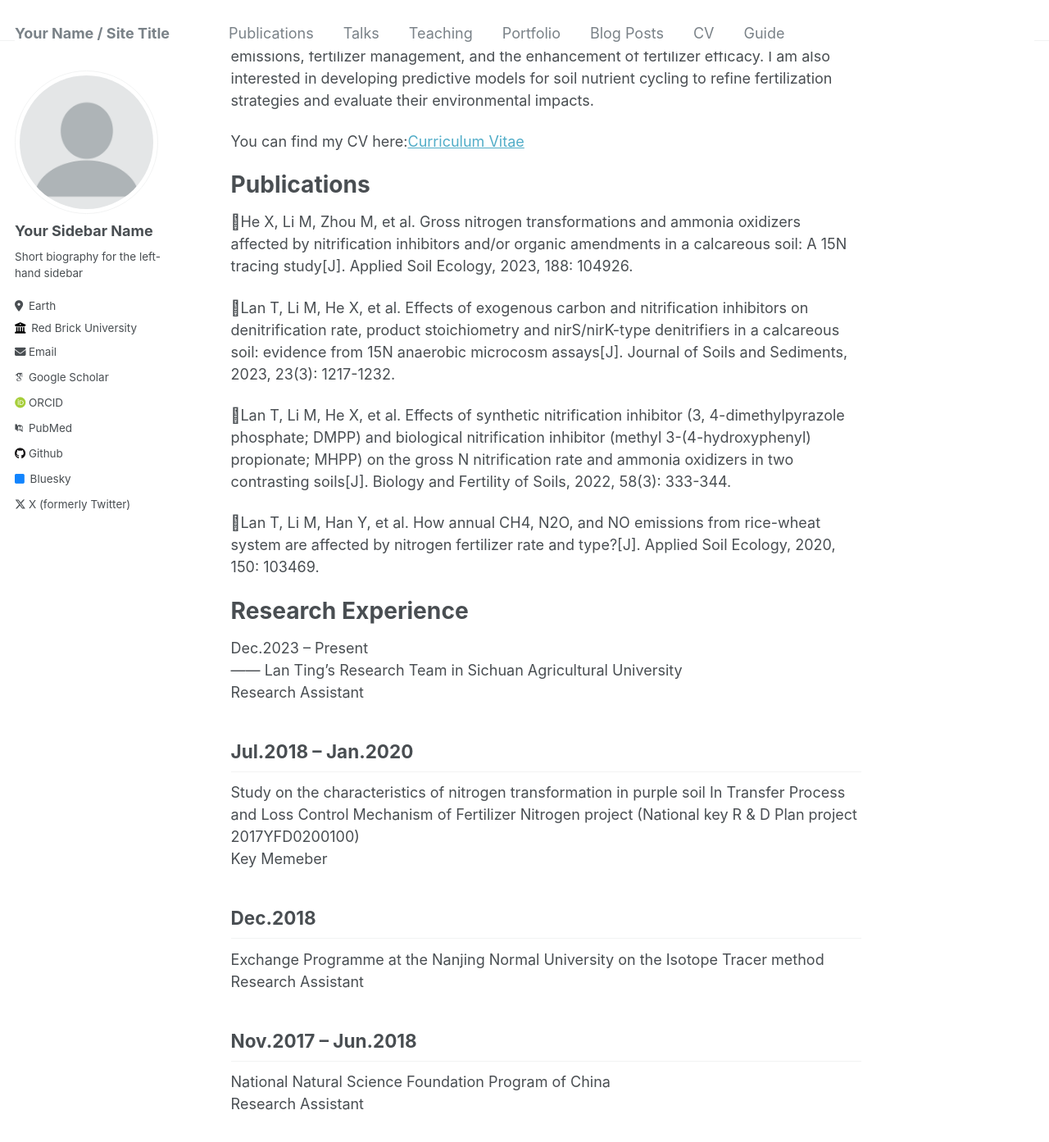
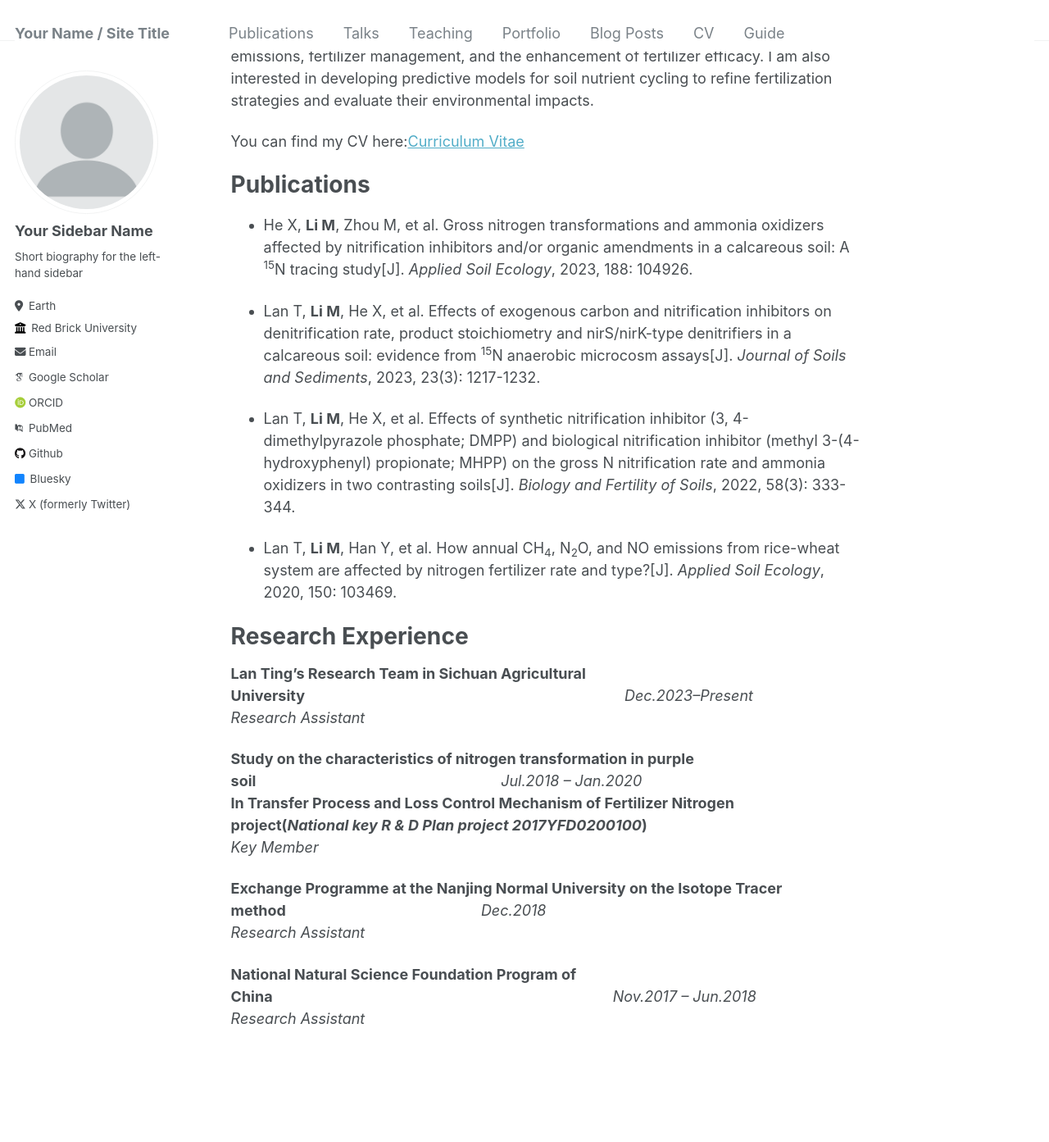
Before and after one commit to HazelLi123/HazelLi123.github.io, a Jekyll site: the page built from _pages/about.md, in a window 1280 px wide and 1400 px high, scrolled down 205 px. Shown: the top 1393 px of the window at 82% size. Built offline with Jekyll 4.4.1, drawn with Linux system fonts in a browser that asks for light colours; some web fonts are replaced.

Commit message:
Update about.md

```diff
--- a/_pages/about.md
+++ b/_pages/about.md
@@ -15,32 +15,28 @@ You can find my CV here:[Curriculum Vitae ](../assets/CV.pdf)
 
 Publications
 ======
-He X, Li M, Zhou M, et al. Gross nitrogen transformations and ammonia oxidizers affected by nitrification inhibitors and/or organic amendments in a calcareous soil: A 15N tracing study[J]. Applied Soil Ecology, 2023, 188: 104926.
+- He X, **Li M**, Zhou M, et al. Gross nitrogen transformations and ammonia oxidizers affected by nitrification inhibitors and/or organic amendments in a calcareous soil: A <sup>15</sup>N tracing study[J]. *Applied Soil Ecology*, 2023, 188: 104926.
 
-Lan T, Li M, He X, et al. Effects of exogenous carbon and nitrification inhibitors on denitrification rate, product stoichiometry and nirS/nirK-type denitrifiers in a calcareous soil: evidence from 15N anaerobic microcosm assays[J]. Journal of Soils and Sediments, 2023, 23(3): 1217-1232.
+- Lan T, **Li M**, He X, et al. Effects of exogenous carbon and nitrification inhibitors on denitrification rate, product stoichiometry and nirS/nirK-type denitrifiers in a calcareous soil: evidence from <sup>15</sup>N anaerobic microcosm assays[J]. *Journal of Soils and Sediments*, 2023, 23(3): 1217-1232.
 
-Lan T, Li M, He X, et al. Effects of synthetic nitrification inhibitor (3, 4-dimethylpyrazole phosphate; DMPP) and biological nitrification inhibitor (methyl 3-(4-hydroxyphenyl) propionate; MHPP) on the gross N nitrification rate and ammonia oxidizers in two contrasting soils[J]. Biology and Fertility of Soils, 2022, 58(3): 333-344.
+- Lan T, **Li M**, He X, et al. Effects of synthetic nitrification inhibitor (3, 4-dimethylpyrazole phosphate; DMPP) and biological nitrification inhibitor (methyl 3-(4-hydroxyphenyl) propionate; MHPP) on the gross N nitrification rate and ammonia oxidizers in two contrasting soils[J]. *Biology and Fertility of Soils*, 2022, 58(3): 333-344.
 
-Lan T, Li M, Han Y, et al. How annual CH4, N2O, and NO emissions from rice-wheat system are affected by nitrogen fertilizer rate and type?[J]. Applied Soil Ecology, 2020, 150: 103469.
+- Lan T, **Li M**, Han Y, et al. How annual CH<sub>4</sub>, N<sub>2</sub>O, and NO emissions from rice-wheat system are affected by nitrogen fertilizer rate and type?[J]. *Applied Soil Ecology*, 2020, 150: 103469.
 
 Research Experience
 ======
-Dec.2023 – Present
-------
-Lan Ting's Research Team in Sichuan Agricultural University
-Research Assistant
+**Lan Ting's Research Team in Sichuan Agricultural University**&nbsp;&nbsp;&nbsp;&nbsp;&nbsp;&nbsp;&nbsp;&nbsp;&nbsp;&nbsp;&nbsp;&nbsp;&nbsp;&nbsp;&nbsp;&nbsp;&nbsp;&nbsp;&nbsp;&nbsp;&nbsp;&nbsp;&nbsp;&nbsp;&nbsp;&nbsp;&nbsp;&nbsp;&nbsp;&nbsp;&nbsp;&nbsp;&nbsp;&nbsp;&nbsp;&nbsp;&nbsp;&nbsp;&nbsp;&nbsp;&nbsp;&nbsp;&nbsp;&nbsp;&nbsp;&nbsp;&nbsp;&nbsp;&nbsp;&nbsp;&nbsp;&nbsp;&nbsp;&nbsp;&nbsp;&nbsp;&nbsp;&nbsp;&nbsp;&nbsp;&nbsp;&nbsp;&nbsp;&nbsp;&nbsp;&nbsp;&nbsp;&nbsp;&nbsp;&nbsp;&nbsp;&nbsp;&nbsp;&nbsp;&nbsp;&nbsp;&nbsp;*Dec.2023–Present*
+*Research Assistant*
 
- Jul.2018 – Jan.2020
-------
-Study on the characteristics of nitrogen transformation in purple soil In Transfer Process and Loss Control Mechanism of Fertilizer Nitrogen project (National key R & D Plan project 2017YFD0200100)
-Key Memeber
+**Study on the characteristics of nitrogen transformation in purple soil**&nbsp;&nbsp;&nbsp;&nbsp;&nbsp;&nbsp;&nbsp;&nbsp;&nbsp;&nbsp;&nbsp;&nbsp;&nbsp;&nbsp;&nbsp;&nbsp;&nbsp;&nbsp;&nbsp;&nbsp;&nbsp;&nbsp;&nbsp;&nbsp;&nbsp;&nbsp;&nbsp;&nbsp;&nbsp;&nbsp;&nbsp;&nbsp;&nbsp;&nbsp;&nbsp;&nbsp;&nbsp;&nbsp;&nbsp;&nbsp;&nbsp;&nbsp;&nbsp;&nbsp;&nbsp;&nbsp;&nbsp;&nbsp;&nbsp;&nbsp;&nbsp;&nbsp;&nbsp;&nbsp;&nbsp;&nbsp;&nbsp;&nbsp;&nbsp;*Jul.2018 – Jan.2020*
+**In Transfer Process and Loss Control Mechanism of Fertilizer Nitrogen**
+**project(*National key R & D Plan project 2017YFD0200100*)**
+*Key Member*
 
-Dec.2018
-------
-Exchange Programme at the Nanjing Normal University on the Isotope Tracer method
-Research Assistant
 
-Nov.2017 – Jun.2018
-------
-National Natural Science Foundation Program of China
-Research Assistant
+**Exchange Programme at the Nanjing Normal University on the Isotope Tracer method**&nbsp;&nbsp;&nbsp;&nbsp;&nbsp;&nbsp;&nbsp;&nbsp;&nbsp;&nbsp;&nbsp;&nbsp;&nbsp;&nbsp;&nbsp;&nbsp;&nbsp;&nbsp;&nbsp;&nbsp;&nbsp;&nbsp;&nbsp;&nbsp;&nbsp;&nbsp;&nbsp;&nbsp;&nbsp;&nbsp;&nbsp;&nbsp;&nbsp;&nbsp;&nbsp;&nbsp;&nbsp;&nbsp;&nbsp;&nbsp;&nbsp;&nbsp;&nbsp;&nbsp;&nbsp;&nbsp;&nbsp;*Dec.2018*
+*Research Assistant*
+
+
+**National Natural Science Foundation Program of China**&nbsp;&nbsp;&nbsp;&nbsp;&nbsp;&nbsp;&nbsp;&nbsp;&nbsp;&nbsp;&nbsp;&nbsp;&nbsp;&nbsp;&nbsp;&nbsp;&nbsp;&nbsp;&nbsp;&nbsp;&nbsp;&nbsp;&nbsp;&nbsp;&nbsp;&nbsp;&nbsp;&nbsp;&nbsp;&nbsp;&nbsp;&nbsp;&nbsp;&nbsp;&nbsp;&nbsp;&nbsp;&nbsp;&nbsp;&nbsp;&nbsp;&nbsp;&nbsp;&nbsp;&nbsp;&nbsp;&nbsp;&nbsp;&nbsp;&nbsp;&nbsp;&nbsp;&nbsp;&nbsp;&nbsp;&nbsp;&nbsp;&nbsp;&nbsp;&nbsp;&nbsp;&nbsp;&nbsp;&nbsp;&nbsp;&nbsp;&nbsp;&nbsp;&nbsp;&nbsp;&nbsp;&nbsp;&nbsp;&nbsp;&nbsp;&nbsp;&nbsp;&nbsp;&nbsp;&nbsp;&nbsp;&nbsp;*Nov.2017 – Jun.2018*
+*Research Assistant*
```
